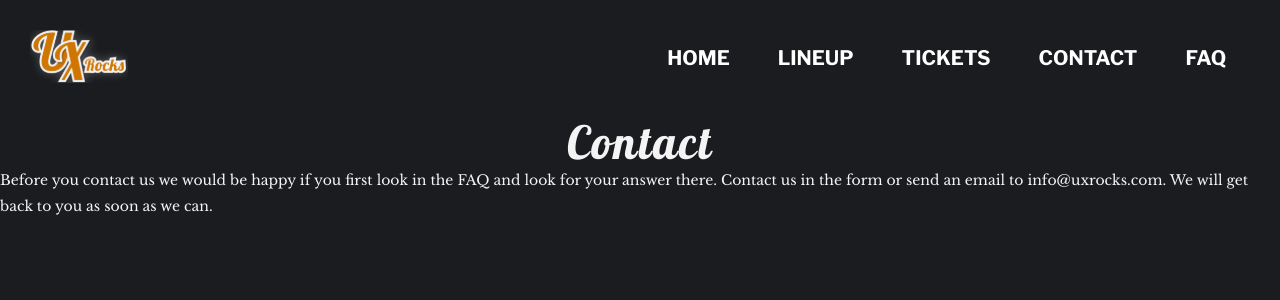
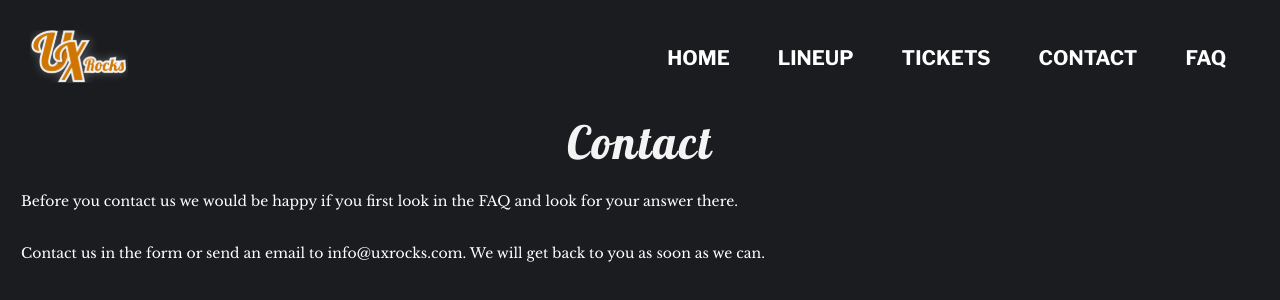
Before and after one commit to jensengbg-christian-mosciatti/ux-rocks, a Vue app: page /#/contact in a window 1280 px wide. Shown: the top 300 px of the page. Built offline with nearby package versions, Linux system fonts and the light colour scheme.

Commit message:
contactpage

```diff
--- a/src/views/Contact.vue
+++ b/src/views/Contact.vue
@@ -1,25 +1,36 @@
 <template>
   <div class="contact-container">
-    <h1>Contact</h1>
-    <p>
-      Before you contact us we would be happy if you first look in the FAQ and
-      look for your answer there. Contact us in the form or send an email to
-      info@uxrocks.com. We will get back to you as soon as we can.
-    </p>
+    <div class="contact-info">
+      <h1>Contact</h1>
+      <p>
+        Before you contact us we would be happy if you first look in the FAQ and
+        look for your answer there.
+        <br />
+        <br />
+        Contact us in the form or send an email to info@uxrocks.com. We will get
+        back to you as soon as we can.
+      </p>
+    </div>
+    <!-- <Input label="Name" /> -->
   </div>
 </template>
 
 <script>
-export default {}
+// import Input from '@/components/InputField'
+export default {
+  // components: {
+  //   Input,
+  // },
+}
 </script>
 
 <style lang="scss" scoped>
-.contact-container {
+.contact-info {
   h1 {
     color: $white;
   }
   p {
-    color: $white;
+    padding: $padding-p;
   }
 }
 </style>
```
